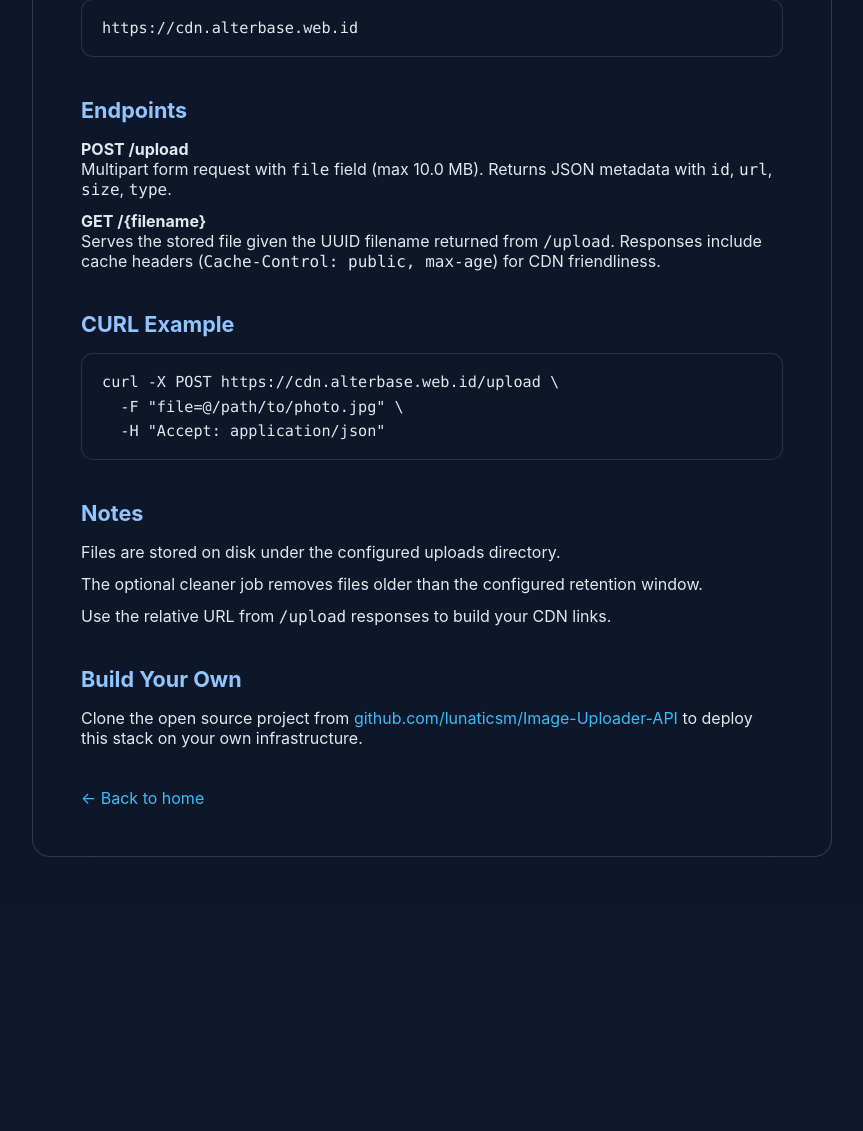
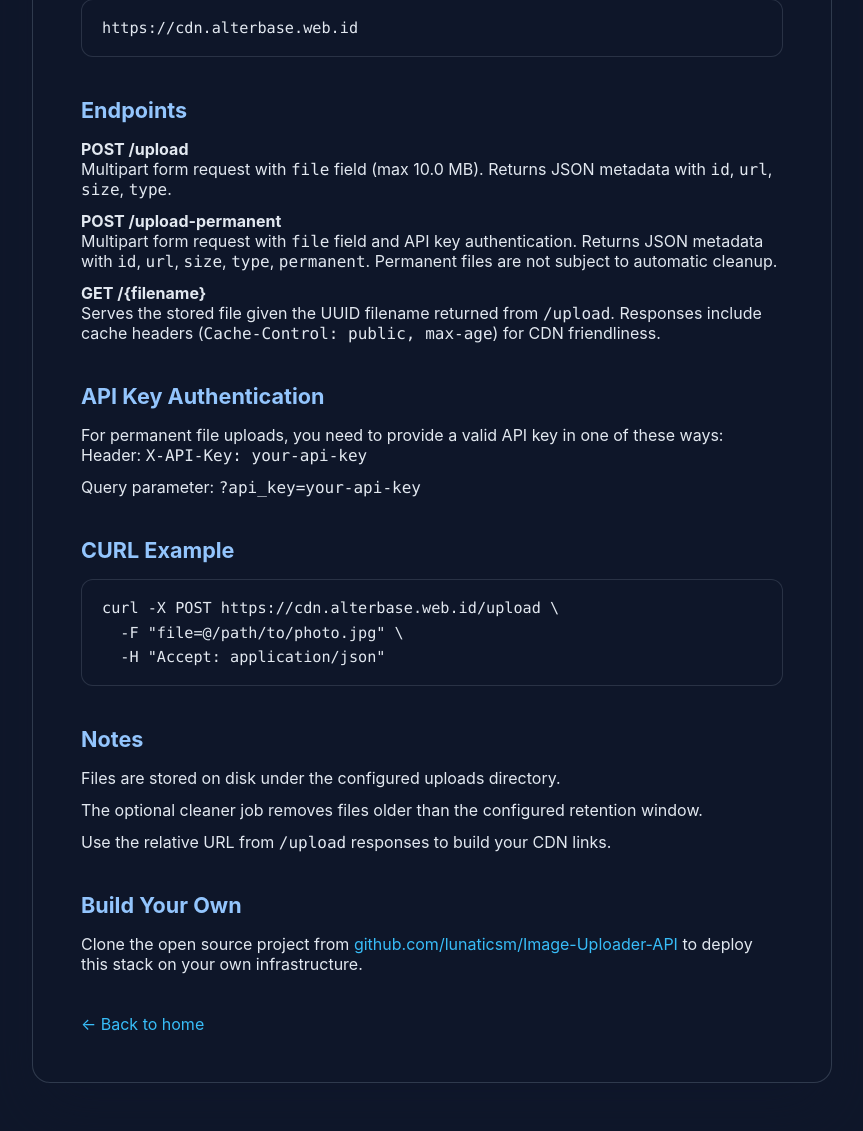
Before and after one commit to lunaticsm/Image-Uploader-API, a FastAPI app: page /api-info in a window 1280 px wide. Shown: the part 305-1436 px from the top of the page, without its empty margins (208-1071 px from the left). Before the commit the page ends 1162 px from the top, so only its background shows below. Run offline with FastAPI, Linux system fonts and the light colour scheme.

Commit message:
Add API key authentication for permanent file uploads

```diff
--- a/app/api/routes.py
+++ b/app/api/routes.py
@@ -13,6 +13,7 @@ from sqlmodel import Session, select
 from app.config import (
     ADMIN_LOCK_STEP_SECONDS,
     ADMIN_PASSWORD,
+    API_KEY,
     CACHE_MAX_AGE_SECONDS,
     MAX_FILE_SIZE,
     RATE_LIMIT_PER_MINUTE,
@@ -34,6 +35,19 @@ rate_limiter = RateLimiter(RATE_LIMIT_PER_MINUTE)
 MAX_FILE_SIZE_MB = MAX_FILE_SIZE / (1024 * 1024)
 UPLOAD_ROOT = Path(UPLOAD_DIR).resolve()
 _admin_attempts: dict[str, dict] = {}
+
+
+def require_api_key(request: Request):
+    """Dependency to check for valid API key in headers or query parameters."""
+    if not API_KEY:
+        raise HTTPException(status_code=500, detail="API key not configured on the server")
+
+    api_key = request.headers.get("x-api-key") or request.query_params.get("api_key")
+
+    if not api_key or api_key != API_KEY:
+        raise HTTPException(status_code=401, detail="Invalid or missing API key")
+
+    return api_key
 
 
 def _flash_html(message: str | None, level: str = "info", reason: str | None = None) -> str:
@@ -355,6 +369,57 @@ async def upload(file: UploadFile = File(...), session: Session = Depends(get_se
     }
 
 
+@router.post("/upload-permanent", dependencies=[Depends(require_api_key), Depends(enforce_rate_limit)])
+async def upload_permanent(file: UploadFile = File(...), session: Session = Depends(get_session)):
+    if not file.filename:
+        raise HTTPException(status_code=400, detail="Missing filename")
+    data = await file.read()
+    size_bytes = len(data)
+    if size_bytes > MAX_FILE_SIZE:
+        logger.warning(
+            "event=upload_rejected reason=max_size filename=%s size_bytes=%s limit_bytes=%s",
+            file.filename,
+            size_bytes,
+            MAX_FILE_SIZE,
+        )
+        raise HTTPException(
+            status_code=413,
+            detail=f"File too large. Maximum allowed size is {MAX_FILE_SIZE_MB:.1f} MB.",
+        )
+
+    stored_name, size_bytes = save_file(data, file.filename, file.content_type or "application/octet-stream")
+    file_id = stored_name.split(".")[0]
+
+    record = FileModel(
+        id=file_id,
+        original_name=file.filename,
+        stored_name=stored_name,
+        content_type=file.content_type or "application/octet-stream",
+        size_bytes=size_bytes,
+        permanent=True,
+    )
+    session.add(record)
+    session.commit()
+
+    metrics.record_upload(size_bytes)
+    logger.info(
+        "event=upload_success file_id=%s stored_name=%s size_bytes=%s content_type=%s permanent=%s",
+        file_id,
+        stored_name,
+        size_bytes,
+        file.content_type or "application/octet-stream",
+        True,
+    )
+
+    return {
+        "id": file_id,
+        "url": f"/{quote(stored_name)}",
+        "size": size_bytes,
+        "type": file.content_type,
+        "permanent": True,
+    }
+
+
 @router.get("/metrics", dependencies=[Depends(enforce_rate_limit)])
 def metrics_snapshot(session: Session = Depends(get_session)):
     stats = metrics.snapshot()
--- a/app/config.py
+++ b/app/config.py
@@ -9,6 +9,7 @@ UPLOAD_DIR = os.getenv(
 DB_URL = os.getenv("DB_URL", "sqlite:///./cdn.db")
 DELETE_AFTER_HOURS = int(os.getenv("DELETE_AFTER_HOURS", "72"))
 CORS_ORIGINS = os.getenv("CORS_ORIGINS", "*")
+API_KEY = os.getenv("API_KEY")
 
 DB_CONNECT_ARGS = {"check_same_thread": False} if DB_URL.startswith("sqlite") else {}
 ENABLE_CLEANER = os.getenv("ENABLE_CLEANER", "true").lower() in {"true", "1", "yes"}
--- a/app/models.py
+++ b/app/models.py
@@ -7,4 +7,5 @@ class File(SQLModel, table=True):
     stored_name: str
     content_type: str
     size_bytes: int
+    permanent: bool = Field(default=False)
     created_at: datetime = Field(default_factory=datetime.utcnow)
--- a/app/storage.py
+++ b/app/storage.py
@@ -39,7 +39,8 @@ def delete_expired_files(engine):
     from datetime import datetime
     with Session(engine) as session:
         cutoff = datetime.utcnow() - timedelta(hours=DELETE_AFTER_HOURS)
-        stmt = select(File).where(File.created_at < cutoff)
+        # Only delete non-permanent files that are older than the cutoff
+        stmt = select(File).where(File.created_at < cutoff, File.permanent == False)
         old_files = session.exec(stmt).all()
         for f in old_files:
             try:
--- a/app/templates/pages/api.html
+++ b/app/templates/pages/api.html
@@ -29,10 +29,27 @@
             <code>id</code>, <code>url</code>, <code>size</code>, <code>type</code>.
           </li>
           <li>
+            <strong>POST /upload-permanent</strong><br />
+            Multipart form request with <code>file</code> field and API key authentication. Returns JSON metadata with
+            <code>id</code>, <code>url</code>, <code>size</code>, <code>type</code>, <code>permanent</code>.
+            Permanent files are not subject to automatic cleanup.
+          </li>
+          <li>
             <strong>GET /{filename}</strong><br />
             Serves the stored file given the UUID filename returned from <code>/upload</code>. Responses include
             cache headers (<code>Cache-Control: public, max-age</code>) for CDN friendliness.
           </li>
+        </ul>
+      </section>
+
+      <section>
+        <h2>API Key Authentication</h2>
+        <p>
+          For permanent file uploads, you need to provide a valid API key in one of these ways:
+        </p>
+        <ul>
+          <li>Header: <code>X-API-Key: your-api-key</code></li>
+          <li>Query parameter: <code>?api_key=your-api-key</code></li>
         </ul>
       </section>
 
```
Also changed, not shown: app/db.py (+37 -0 lines), tests/test_permanent_upload.py (added, +139 -0 lines), README.md, 1 other file.
